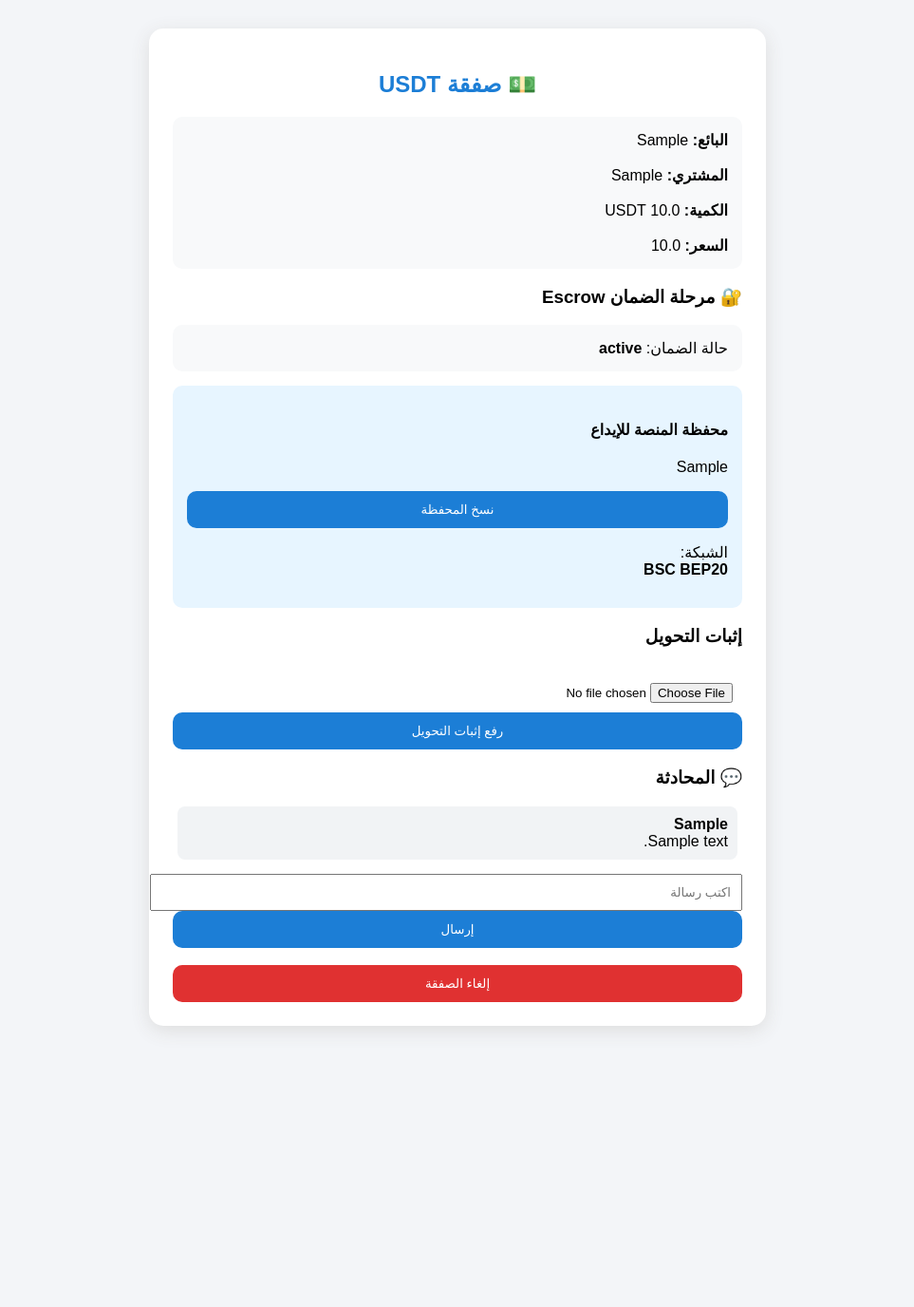
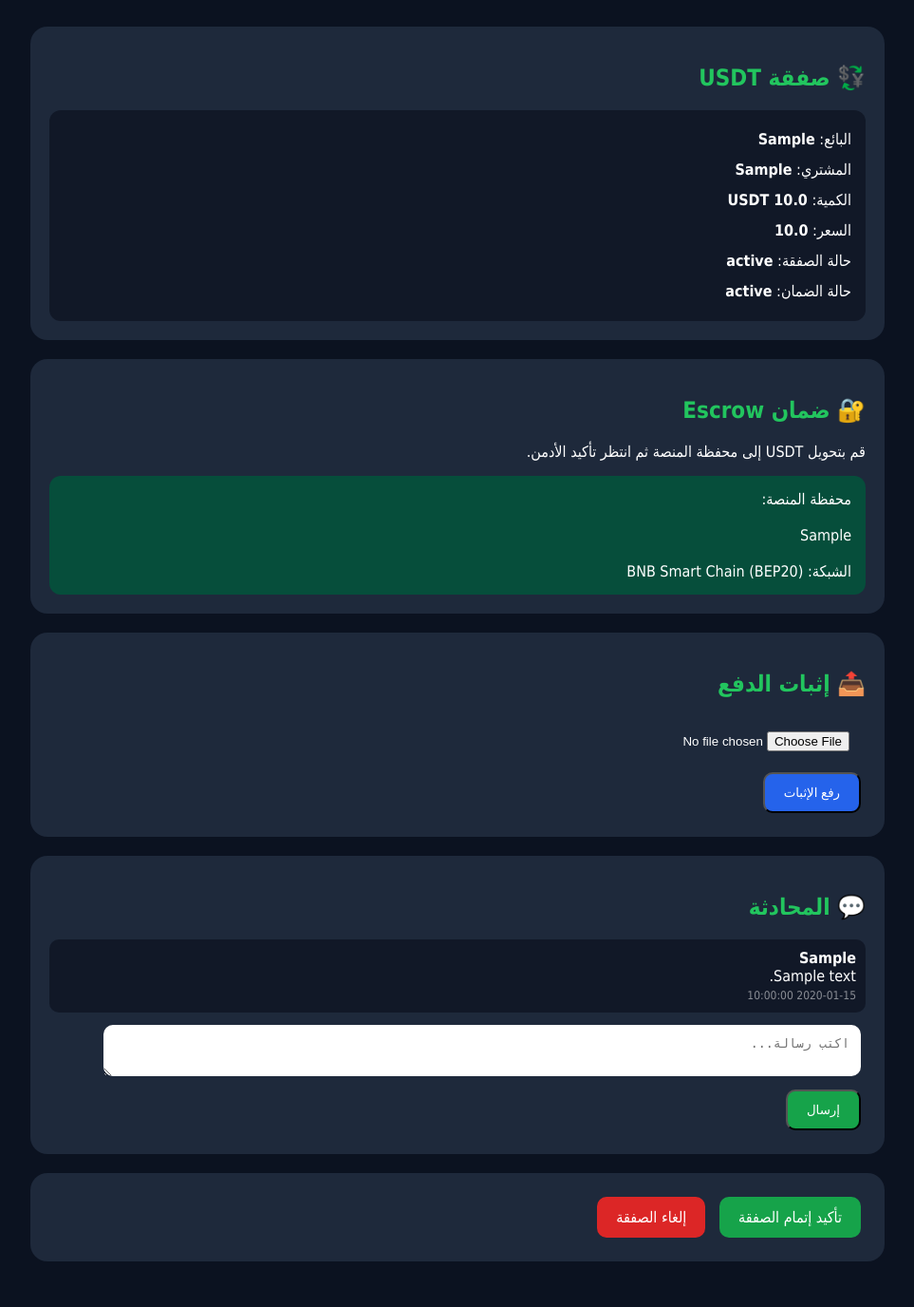
Before and after one commit to sameraishi460-cmd/USDT-P2P-Palestine, a Flask app: page /trade/1 in a window 1280 px wide. Shown: the whole page at 95% size, without its empty margins (158-1121 px from the left). Before the commit the page ends 1086 px from the top, so only its background shows below. Run offline with Flask 3, Linux system fonts and the light colour scheme; the visitor is signed in with stand-in values (Sample User, id 1); tables that the repository leaves empty hold one stand-in row (values such as "Sample post").

Commit message:
Update trade details and styling in trade.html

```diff
--- a/templates/trade.html
+++ b/templates/trade.html
@@ -5,34 +5,44 @@
 
 <meta charset="UTF-8">
 
-<title>صفقة USDT</title>
+<title>تفاصيل الصفقة</title>
+
 
 <style>
 
 body{
-    font-family:Arial;
-    background:#f3f5f8;
-    margin:0;
+
+background:#0b1220;
+color:white;
+font-family:tahoma;
+padding:20px;
+
 }
+
+
+.container{
+
+max-width:900px;
+margin:auto;
+
+}
+
 
 
 .box{
 
-    width:90%;
-    max-width:600px;
-    background:white;
-    margin:30px auto;
-    padding:25px;
-    border-radius:15px;
-    box-shadow:0 5px 20px #ddd;
+background:#1e293b;
+padding:20px;
+border-radius:18px;
+margin-bottom:20px;
 
 }
 
 
+
 h2{
 
-    text-align:center;
-    color:#1c7ed6;
+color:#22c55e;
 
 }
 
@@ -40,10 +50,10 @@ h2{
 
 .info{
 
-    background:#f8f9fa;
-    padding:15px;
-    border-radius:10px;
-    margin-bottom:15px;
+background:#111827;
+padding:15px;
+border-radius:12px;
+line-height:2;
 
 }
 
@@ -51,50 +61,82 @@ h2{
 
 .wallet{
 
-    background:#e7f5ff;
-    padding:15px;
-    border-radius:10px;
-    word-break:break-all;
+background:#064e3b;
+padding:15px;
+border-radius:12px;
+word-break:break-all;
 
 }
 
 
 
-button{
+.btn{
 
-    background:#1c7ed6;
-    color:white;
-    border:0;
-    padding:12px;
-    border-radius:10px;
-    cursor:pointer;
-    width:100%;
+padding:12px 20px;
+border-radius:10px;
+text-decoration:none;
+color:white;
+display:inline-block;
+margin:5px;
+
+}
+
+
+.green{
+
+background:#16a34a;
+
+}
+
+
+.red{
+
+background:#dc2626;
+
+}
+
+
+.blue{
+
+background:#2563eb;
 
 }
 
 
 
-input{
+input,textarea{
 
-    width:100%;
-    padding:10px;
-    margin-top:10px;
+width:90%;
+padding:12px;
+border-radius:10px;
+border:0;
+margin:5px;
+
 }
 
 
 
 .message{
 
-    background:#f1f3f5;
-    padding:10px;
-    border-radius:8px;
-    margin:5px;
+background:#111827;
+padding:10px;
+border-radius:10px;
+margin:8px 0;
 
 }
 
 
 
+.time{
+
+opacity:.5;
+font-size:12px;
+
+}
+
+
 </style>
+
 
 </head>
 
@@ -103,42 +145,77 @@ input{
 <body>
 
 
+<div class="container">
+
+
+
 <div class="box">
 
 
 <h2>
-💵 صفقة USDT
+💱 صفقة USDT
 </h2>
-
 
 
 <div class="info">
 
-<b>البائع:</b>
 
+البائع:
+<b>
 {{trade.seller}}
-
-<br><br>
+</b>
 
 
-<b>المشتري:</b>
-
-{{trade.buyer}}
-
-<br><br>
+<br>
 
 
-<b>الكمية:</b>
-
-{{trade.amount}} USDT
+المشتري:
+<b>
+{{trade.buyer}}
+</b>
 
 
-<br><br>
+<br>
 
 
-<b>السعر:</b>
+الكمية:
+<b>
+{{trade.amount}} USDT
+</b>
 
+
+<br>
+
+
+السعر:
+<b>
 {{trade.price}}
+</b>
+
+
+<br>
+
+
+حالة الصفقة:
+<b>
+{{trade.status}}
+</b>
+
+
+
+<br>
+
+
+حالة الضمان:
+
+<b>
+
+{{trade.escrow_status}}
+
+</b>
+
+
+</div>
 
 
 </div>
@@ -147,62 +224,48 @@ input{
 
 
 
-<h3>
-🔐 مرحلة الضمان Escrow
-</h3>
 
 
 
-<div class="info">
-
-حالة الضمان:
-
-<b>
-{{trade.escrow_status}}
-</b>
-
-</div>
+<div class="box">
 
 
+<h2>
+🔐 ضمان Escrow
+</h2>
+
+
+
+<p>
+
+قم بتحويل USDT إلى محفظة المنصة ثم انتظر تأكيد الأدمن.
+
+</p>
 
 
 
 <div class="wallet">
 
 
-<h4>
-محفظة المنصة للإيداع
-</h4>
+محفظة المنصة:
 
+<br><br>
 
-<p id="wallet">
 
 {{trade.platform_wallet}}
 
-</p>
 
 
-
-<button onclick="copyWallet()">
-
-نسخ المحفظة
-
-</button>
+<br><br>
 
 
-<br>
+الشبكة:
+
+BNB Smart Chain (BEP20)
 
 
-<p>
+</div>
 
-الشبكة:
-<br>
-
-<b>
-BSC BEP20
-</b>
-
-</p>
 
 
 </div>
@@ -211,9 +274,15 @@ BSC BEP20
 
 
 
-<h3>
-إثبات التحويل
-</h3>
+
+
+<div class="box">
+
+
+<h2>
+📤 إثبات الدفع
+</h2>
+
 
 
 <form action="/upload_payment/{{trade.id}}" method="post" enctype="multipart/form-data">
@@ -222,9 +291,12 @@ BSC BEP20
 <input type="file" name="proof">
 
 
-<button>
+<br>
 
-رفع إثبات التحويل
+
+<button class="btn blue">
+
+رفع الإثبات
 
 </button>
 
@@ -232,13 +304,22 @@ BSC BEP20
 </form>
 
 
+</div>
 
 
 
-<h3>
+
+
+
+
+
+<div class="box">
+
+
+<h2>
 💬 المحادثة
 
-</h3>
+</h2>
 
 
 
@@ -247,13 +328,24 @@ BSC BEP20
 
 <div class="message">
 
+
 <b>
 {{m.sender}}
 </b>
 
+
 <br>
 
+
 {{m.message}}
+
+
+<br>
+
+
+<span class="time">
+{{m.timestamp}}
+</span>
 
 
 </div>
@@ -268,10 +360,13 @@ BSC BEP20
 <form method="post">
 
 
-<input name="message" placeholder="اكتب رسالة">
+<textarea name="message" placeholder="اكتب رسالة..."></textarea>
 
 
-<button>
+<br>
+
+
+<button class="btn green">
 
 إرسال
 
@@ -281,19 +376,28 @@ BSC BEP20
 </form>
 
 
+</div>
 
 
 
-<br>
 
 
-<a href="/cancel_trade/{{trade.id}}">
 
-<button style="background:#e03131">
+
+<div class="box">
+
+
+<a class="btn green" href="/complete_trade/{{trade.id}}">
+
+تأكيد إتمام الصفقة
+
+</a>
+
+
+
+<a class="btn red" href="/cancel_trade/{{trade.id}}">
 
 إلغاء الصفقة
-
-</button>
 
 </a>
 
@@ -304,23 +408,7 @@ BSC BEP20
 
 
 
-
-<script>
-
-
-function copyWallet(){
-
-let text=document.getElementById("wallet").innerText;
-
-navigator.clipboard.writeText(text);
-
-alert("تم نسخ عنوان المحفظة");
-
-}
-
-
-</script>
-
+</div>
 
 
 </body>
```
